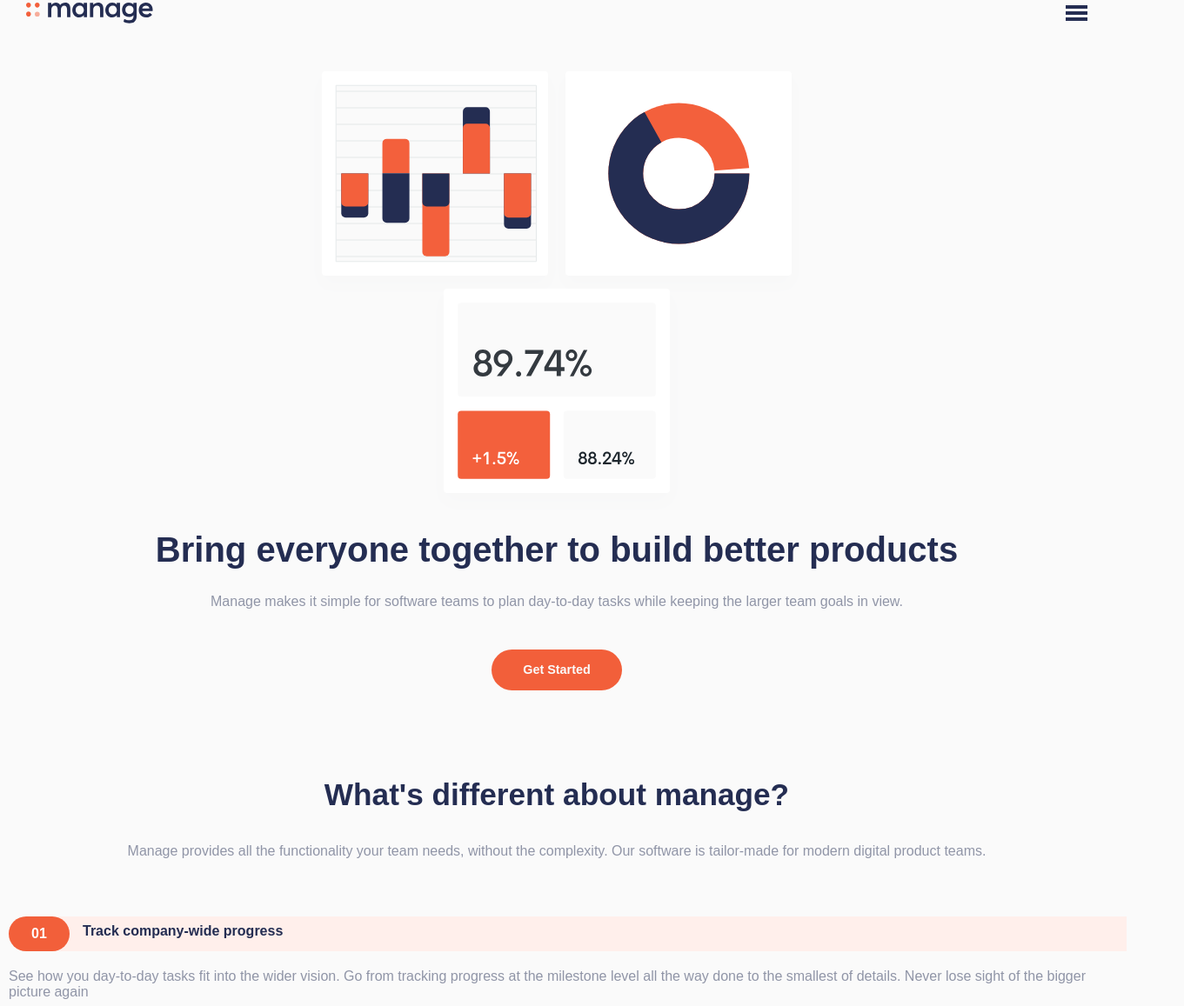
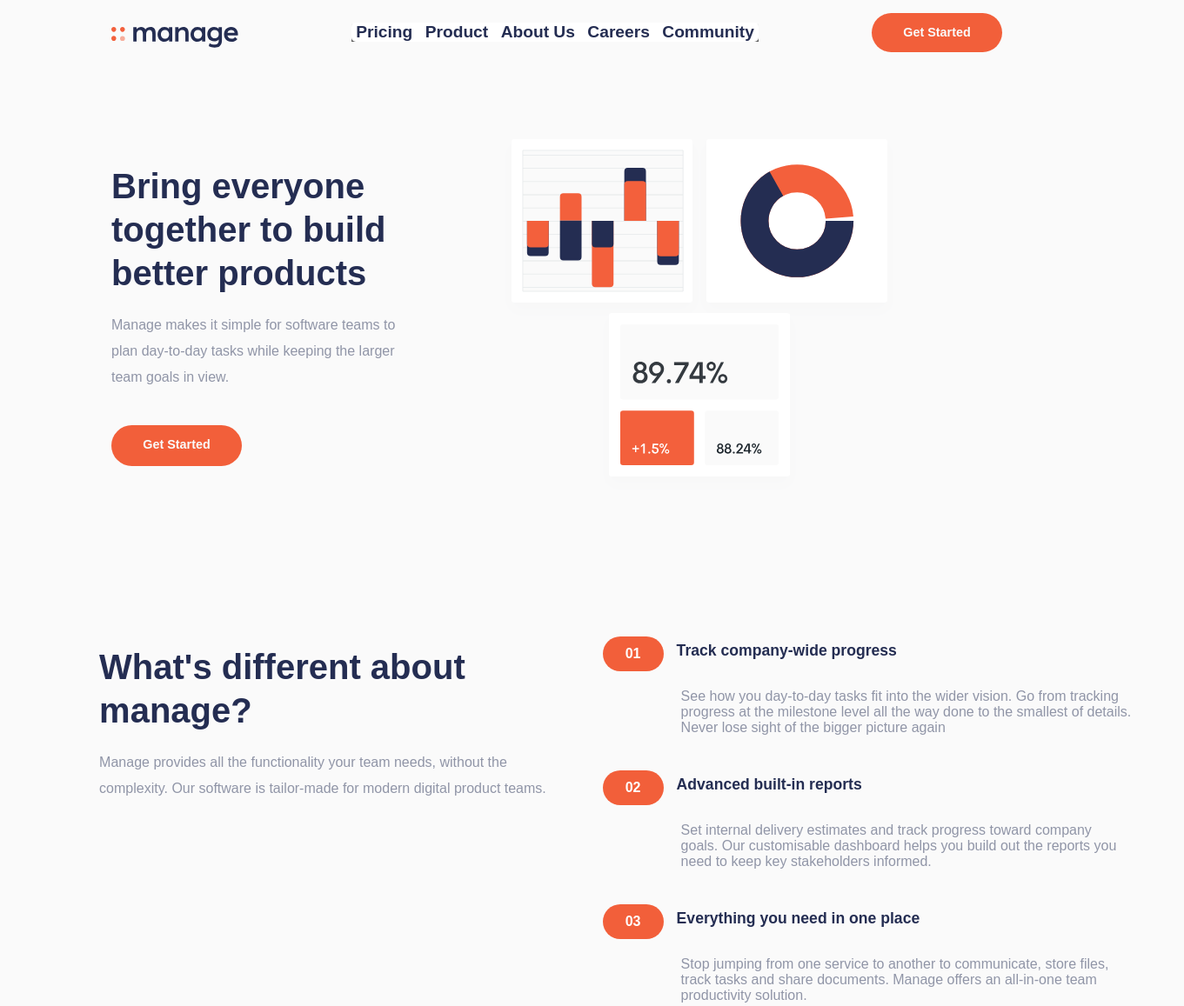
Before and after one commit to Facundolavtech/manage-landing, a plain HTML site: page index.html in a window 1280 px wide. Shown: the part 38-1195 px from the top of the page at 87% size, 1361 px wide, since content can reach past the window. Drawn offline with Linux system fonts and the light colour scheme; a web font is replaced by a local one.

Commit message:
finalized

```diff
--- a/css/@media-queries.css
+++ b/css/@media-queries.css
@@ -1,6 +1,39 @@
 /* --- MEDIA QUERIES --- */
 
-@media screen and (min-width: 1440px){
+
+@media screen and (min-width: 768px){
+    .principal__info h1{
+        width: 70%;
+        margin: auto;
+        margin-bottom: 20px;
+    }
+
+    .principal__info p{
+        width: 70%;
+        margin: auto;
+        margin-bottom: 20px;
+    }
+
+    .benefits__section h2{
+        width: 70%;
+        margin: auto;
+        margin-bottom: 20px;
+    }
+
+    .benefits__section p{
+        width: 70%;
+        margin: auto;
+        margin-bottom: 100px;
+    }
+}
+
+@media screen and (min-width: 1024px){
+    header{
+        width: 90%;
+    }
+}
+
+@media screen and (min-width: 1280px){
     .principal__info{
         display: flex;
         flex-direction: row-reverse;
@@ -41,15 +74,33 @@
         margin-top: 40px;
     }
 
+    .principal__info h1{
+        width: 100%;
+        margin: 0 auto;
+        margin-bottom: 20px;
+        text-align: unset;
+        padding: 0;
+    }
+
     .principal__info p{
+        width: 100%;
+        margin: 0 auto;
+        margin-bottom: 20px;
         text-align: unset;
         padding: 0;
         padding-right: 70px;
     }
 
-    .principal__info h1{
-        text-align: unset;
-        padding: 0;
+    .benefits__section h2{
+        width: 100%;
+        margin: 0 auto;
+        margin-bottom: 20px;
+    }
+
+    .benefits__section p{
+        width: 100%;
+        margin: 0 auto;
+        margin-bottom: 0;
     }
 
      button{
@@ -66,6 +117,7 @@
         margin: 0;
         padding: 0;
         position: relative;
+        top: 0;
         background-color: none;
         display: flex;
         height: auto;
@@ -84,7 +136,7 @@
     nav ul a{
         color: var(--DarkBlue);
         margin: auto;
-        padding: 0 10px;
+        padding: 0 5px;
     }
 
     nav ul a:hover{
@@ -94,7 +146,7 @@
 
     .getStartedBtn__nav {
         border-radius: 30px;
-        padding: 10px 10px 12px 10px;
+        padding: 10px;
         font-weight: 600;
         font-size: .9em;
         display: flex;
@@ -301,4 +353,5 @@
     }
 }
 
+
 /* --- MEDIA QUERIES --- */
--- a/css/header.css
+++ b/css/header.css
@@ -20,13 +20,17 @@ header span{
     position: relative;
     z-index: 2000;
     margin-left: 30px;
+    display: flex;
+    margin-top: 5px;
 }
 
 nav{
     margin: auto;
-    margin-top: 100vh;
+    overflow-x: hidden;
     position: absolute;
     width: 100%;
+    top: 120px;
+    left: 0;
     height: 100vh;
     z-index: 1500;
     display: flex;
@@ -36,7 +40,7 @@ nav{
 
 nav ul{
     display: flex;
-    margin: 40px auto 0 auto;
+    margin: 0 auto;
     height: 320px;
     width: 90%;
     position: relative;
--- a/css/main.css
+++ b/css/main.css
@@ -4,10 +4,11 @@
 .principal__info{
     width: 100%;
     margin: auto;
+    overflow-x: hidden;
 }
 
 .principal__info img{
-    max-width: 100%;
+    max-width: 80%;
     margin: auto;
     display: block;
     margin-bottom: 10px;
```
